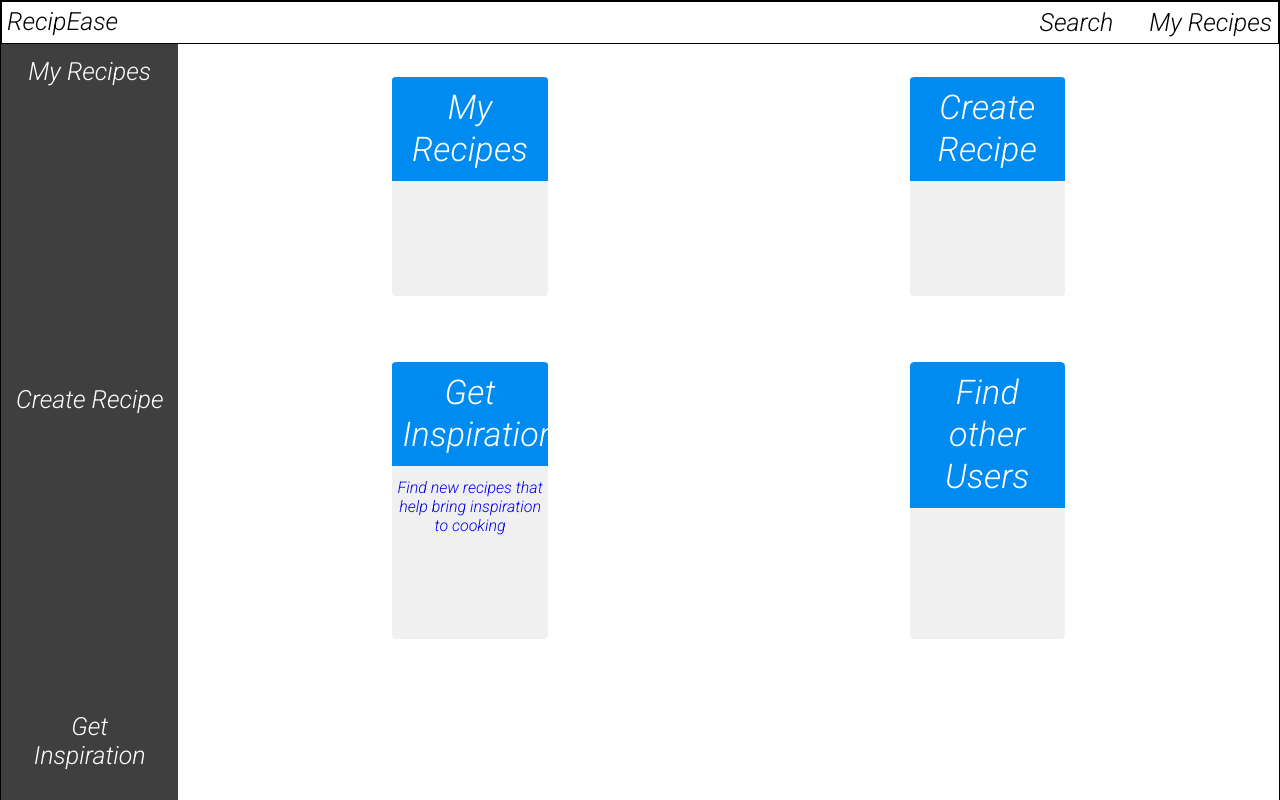
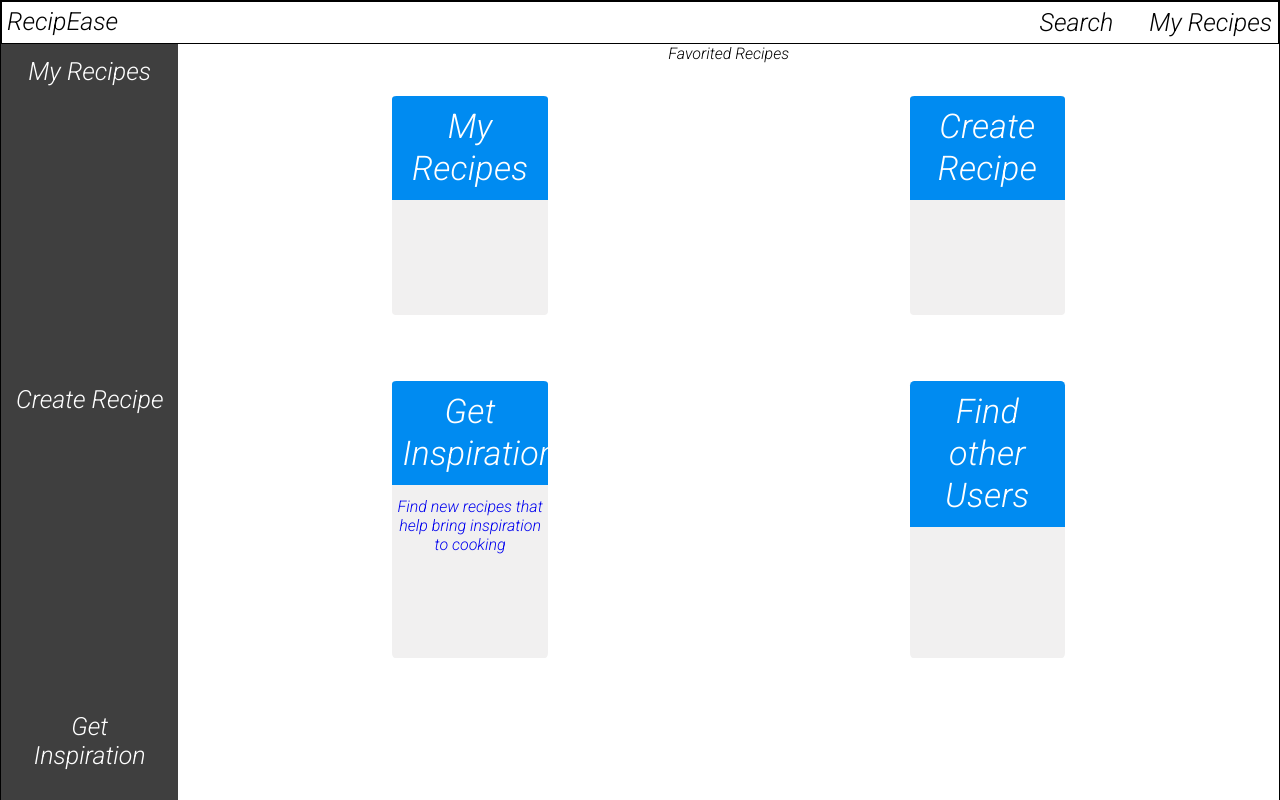
Before and after one commit to Chubbard022/recipeBookFE, a React (Create React App) app: page /dashboard in a window 1280 px wide. Shown: the top 800 px of the page. Built offline with nearby package versions, Linux system fonts and the light colour scheme; no server answers.

Commit message:
setting up component to show favorited recipes

```diff
--- a/src/Components/Dashboard/Dashboard.js
+++ b/src/Components/Dashboard/Dashboard.js
@@ -1,6 +1,7 @@
 import React from "react"
 import {Link} from 'react-router-dom';
 import Typography from '@material-ui/core/Typography';
+import Favorited from "./moreComponents/Favorited"
 
 import SideBar from "./SideBar"
 import DashHeader from "./DashHeader"
@@ -17,6 +18,7 @@ const Dashboard = (props) =>{
                 <div className="dashboardMain">
                     <SideBar />
                         <div className="dashboardComp">
+                            <Favorited />
                             <div className="dashboardLayer">
                                 <div className="DashboardBlock">
                                     <Link className="link" to="/account">
--- /dev/null
+++ b/src/Components/Dashboard/moreComponents/Favorited.js
@@ -0,0 +1,13 @@
+import React from "react"
+
+
+const Favorited = (props) =>{
+
+    return(
+        <div>
+            Favorited Recipes
+        </div>
+    )
+}
+
+export default Favorited
```
